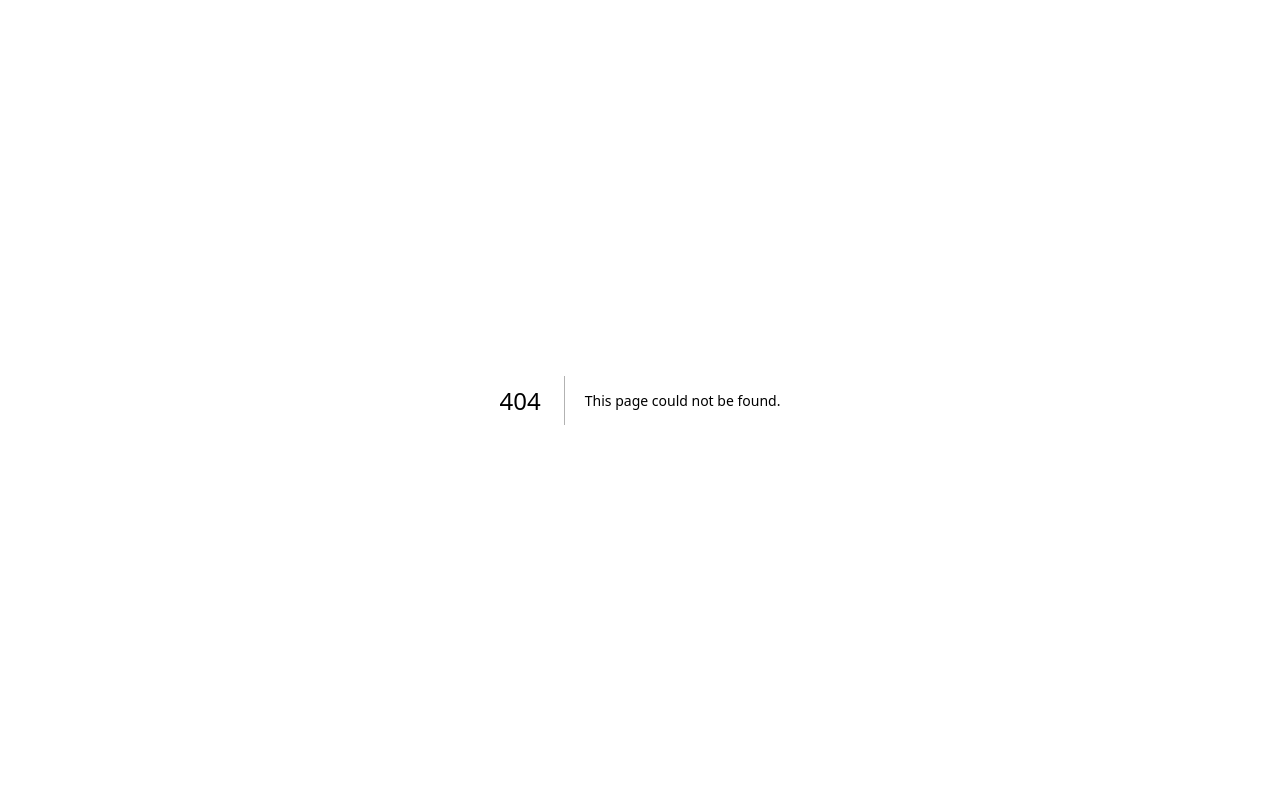
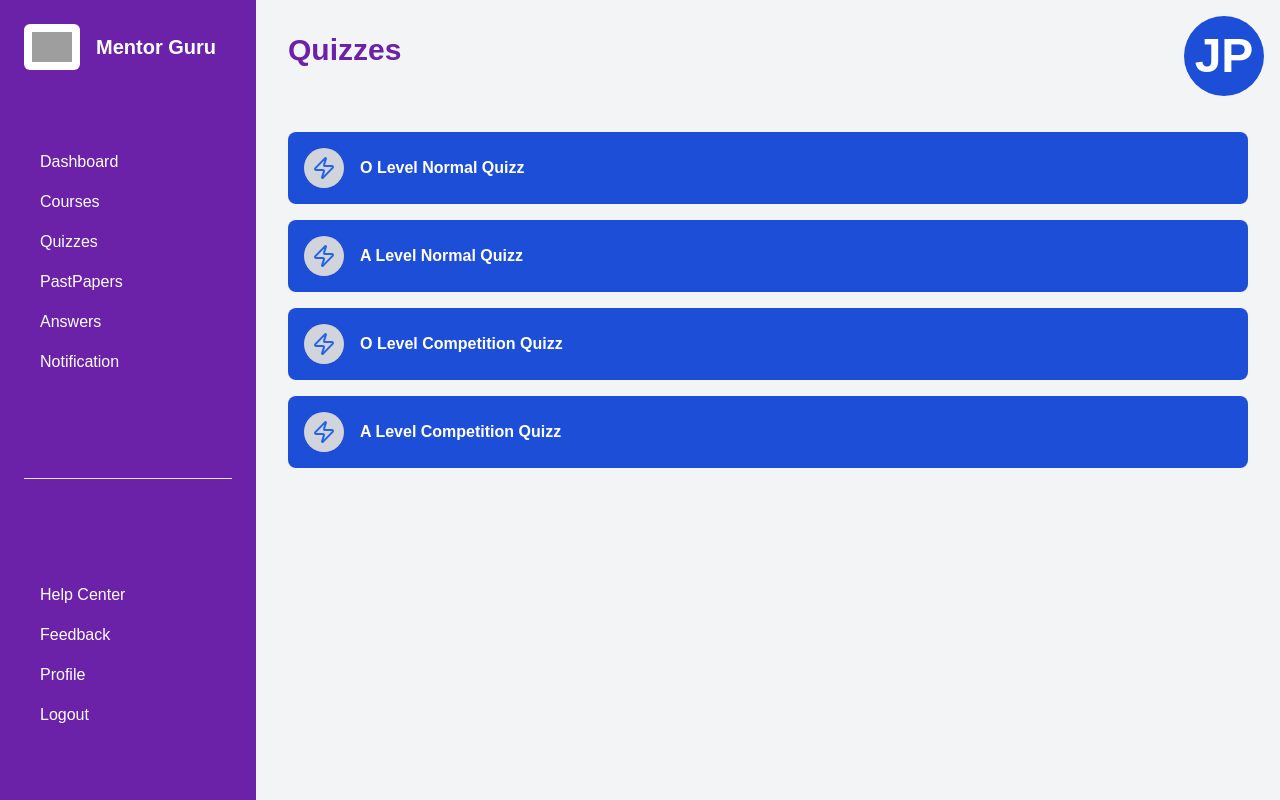
Before and after one commit to jpteks/Mentor-Guru, a Next.js app in the folder client/: page /quizzes in a window 1280 px wide. Before the commit this address had no page. Built offline with nearby package versions, Linux system fonts and the light colour scheme; grey boxes are pictures that could not be loaded.

Commit message:
quizzes ok

```diff
--- /dev/null
+++ b/client/app/(quizzes)/quizzes/page.tsx
@@ -0,0 +1,115 @@
+import { Zap } from "lucide-react";
+
+export default function QuizzesPage() {
+  return (
+    <div className="relative flex min-h-screen">
+      {/* Sidebar */}
+      <div className="w-64 bg-purple-800 text-white flex flex-col p-6">
+        <div className="flex items-center mb-8">
+          {/* Logo */}
+          <div className="bg-white p-2 rounded-md">
+            <img
+              src="/logo.png"
+              alt="Mentor Guru Logo"
+              width={40}
+              height={40}
+            />
+          </div>
+          <span className="ml-4 font-bold text-xl">Mentor Guru</span>
+        </div>
+        <nav className="mt-10">
+          <ul>
+            <li>
+              <a href="#" className="flex items-center px-4 py-2 hover:bg-purple-700 rounded">
+                Dashboard
+              </a>
+            </li>
+            <li>
+              <a href="#" className="flex items-center px-4 py-2 hover:bg-purple-700 rounded">
+                Courses
+              </a>
+            </li>
+            <li>
+              <a href="#" className="flex items-center px-4 py-2 hover:bg-purple-700 rounded">
+                Quizzes
+              </a>
+            </li>
+            <li>
+              <a href="#" className="flex items-center px-4 py-2 hover:bg-purple-700 rounded">
+                PastPapers
+              </a>
+            </li>
+            <li>
+              <a href="#" className="flex items-center px-4 py-2 hover:bg-purple-700 rounded">
+                Answers
+              </a>
+            </li>
+            <li>
+              <a href="#" className="flex items-center px-4 py-2 hover:bg-purple-700 rounded">
+                Notification
+              </a>
+            </li>
+          </ul>
+        </nav>
+
+        <hr className="my-24" />
+
+        <div>
+          <ul>
+            <li>
+              <a href="#" className="flex items-center px-4 py-2 hover:bg-purple-700 rounded">
+                Help Center
+              </a>
+            </li>
+            <li>
+              <a href="#" className="flex items-center px-4 py-2 hover:bg-purple-700 rounded">
+                Feedback
+              </a>
+            </li>
+            <li>
+              <a href="#" className="flex items-center px-4 py-2 hover:bg-purple-700 rounded">
+                Profile
+              </a>
+            </li>
+            <li>
+              <a href="#" className="flex items-center px-4 py-2 hover:bg-purple-700 rounded">
+                Logout
+              </a>
+            </li>
+          </ul>
+        </div>
+      </div>
+
+      {/* Main Content */}
+      <div className="flex-grow p-8  bg-gray-100 relative">
+        <h1 className="text-3xl font-bold text-purple-800 mb-16">Quizzes</h1>
+
+        {/* JP Badge */}
+        <div className='absolute top-4 right-4  bg-blue-700 text-white font-bold text-5xl w-20 h-20 rounded-full flex items-center justify-center'>
+          JP
+        </div>
+
+        {/* Quiz List */}
+        <div className="space-y-4">
+          <QuizItem title="O Level Normal Quizz" />
+          <QuizItem title="A Level Normal Quizz" />
+          <QuizItem title="O Level Competition Quizz" />
+          <QuizItem title="A Level Competition Quizz" />
+        </div>
+      </div>
+    </div>
+  );
+}
+
+interface QuizItemProps {
+  title: string;
+}
+
+const QuizItem: React.FC<QuizItemProps> = ({ title }) => (
+  <div className="bg-blue-700 rounded-lg p-4 flex items-center text-white">
+    <div className="bg-gray-300 rounded-full p-2 mr-4">
+      <Zap className="text-blue-600" />
+    </div>
+    <p className="font-semibold">{title}</p>
+  </div>
+);
```
